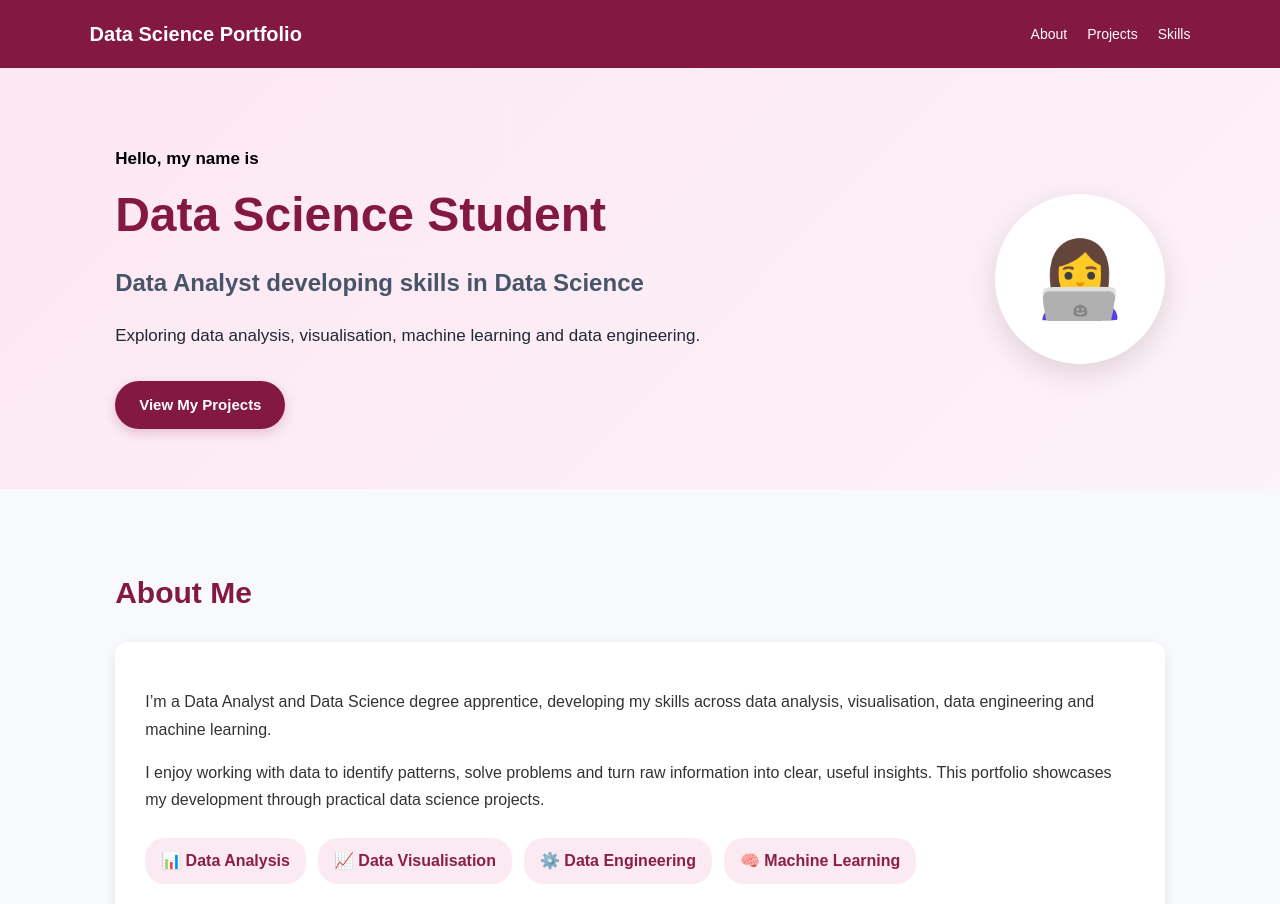
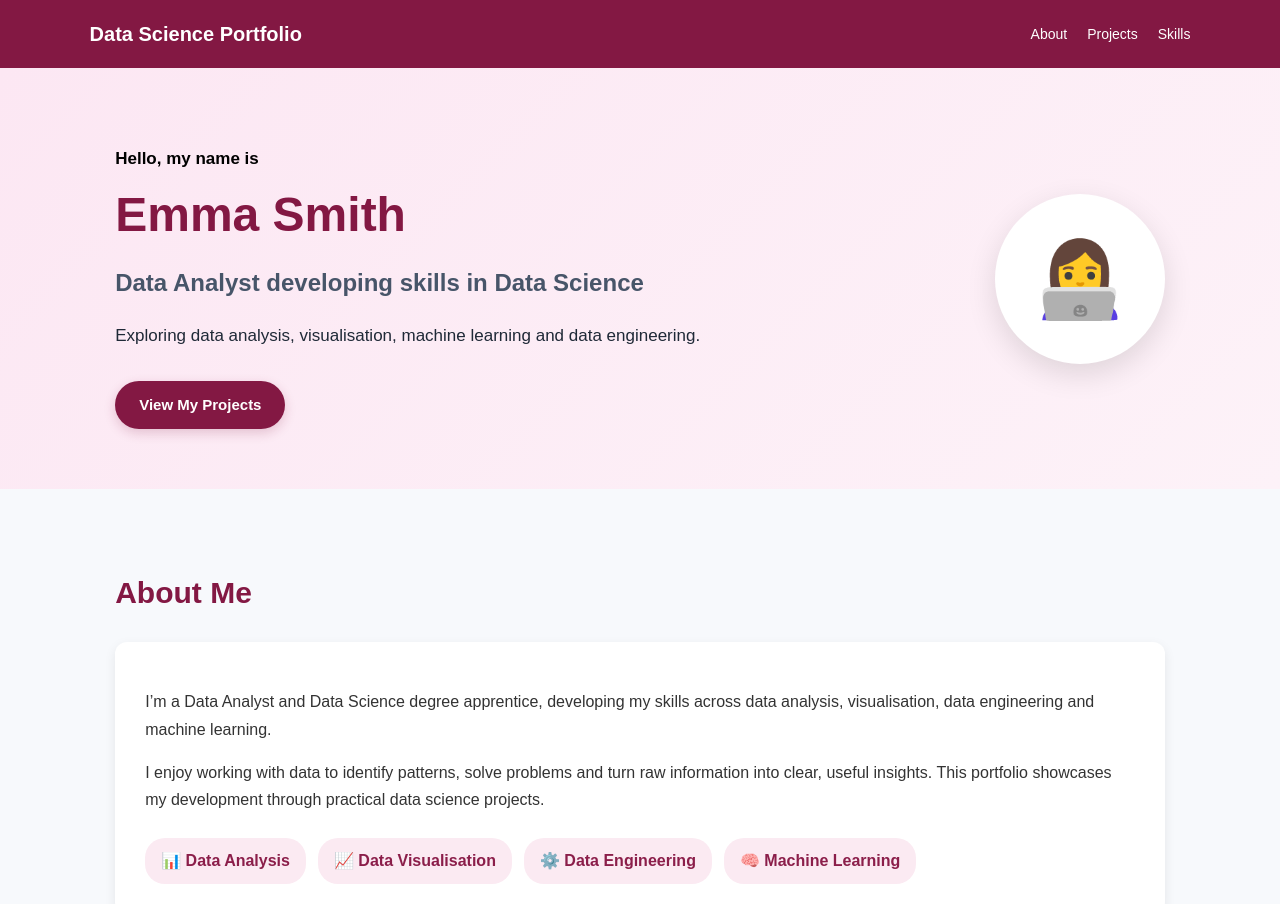
Before and after one commit to emmasm1th/Data-Science-Portfolio, a plain HTML site: page index.html in a window 1280 px wide. Shown: the top 904 px of the page. Drawn offline with Linux system fonts and the light colour scheme.

Commit message:
Update name in hero section to 'Emma Smith'

```diff
--- a/index.html
+++ b/index.html
@@ -33,7 +33,7 @@
 
             <p class="hello">Hello, my name is</p>
 
-            <h1>Data Science Student</h1>
+            <h1>Emma Smith</h1>
 
             <h2>Data Analyst developing skills in Data Science</h2>
 
```
